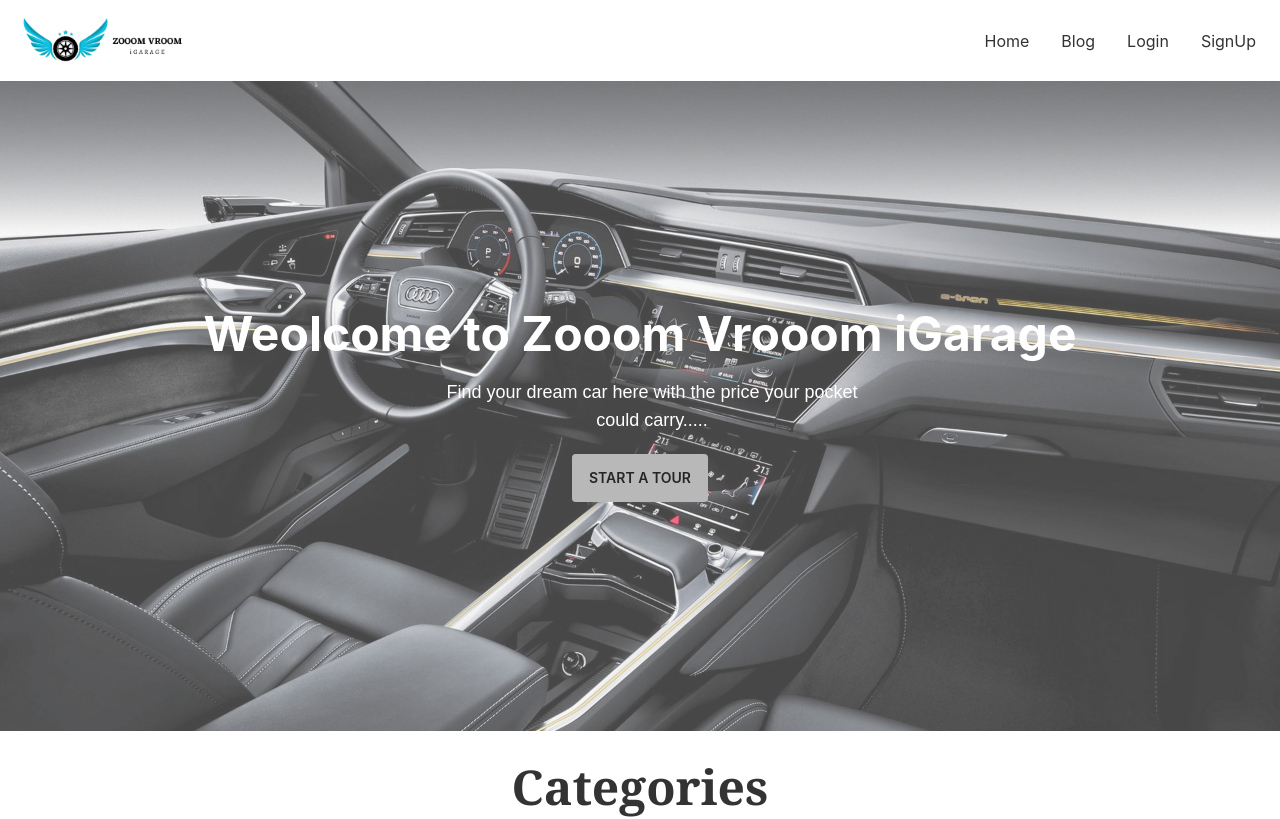
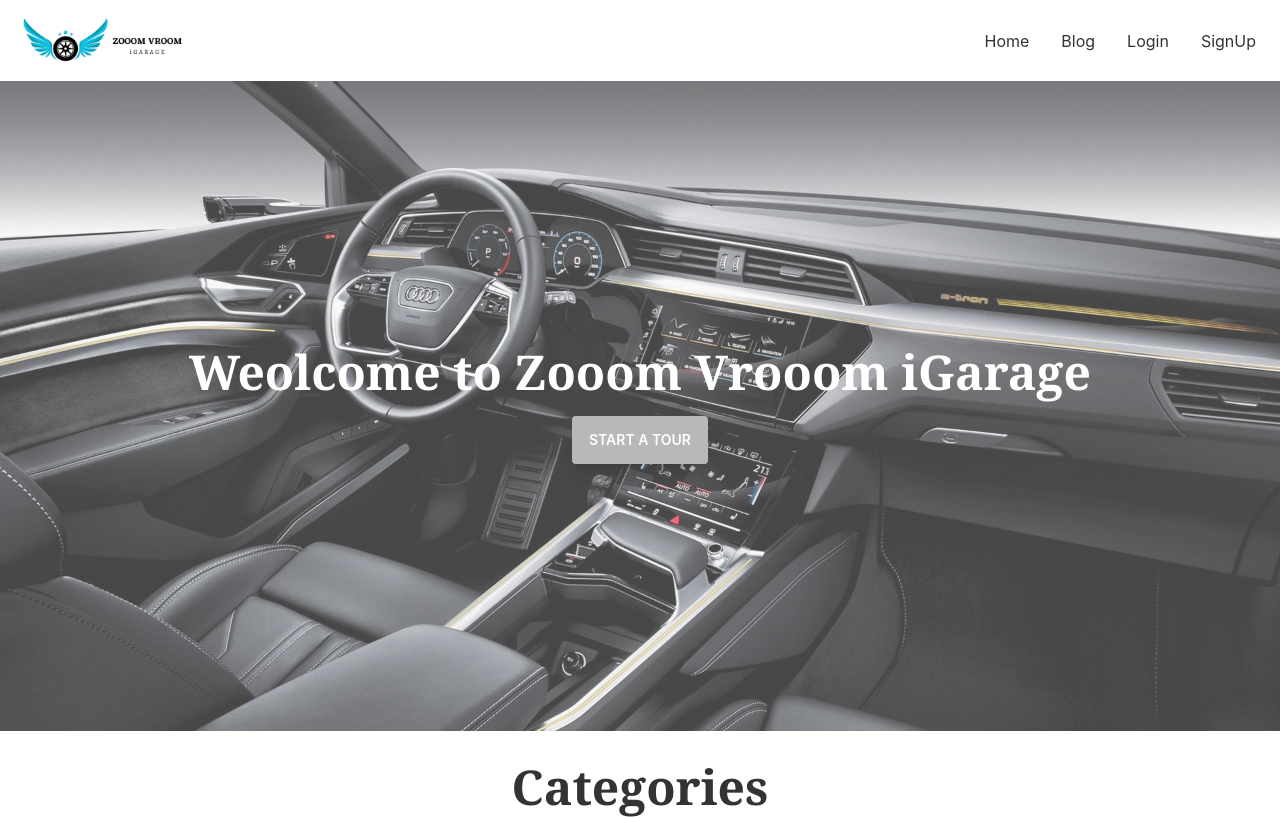
Before and after one commit to arnob999/zooom-vroom-igarage-client, a React (Create React App) app: page / in a window 1280 px wide. Shown: the top 819 px of the page. Built offline with nearby package versions, Linux system fonts and the light colour scheme; no server answers.

Commit message:
Hero minor changes

```diff
--- a/src/Pages/HomePage/Hero/Hero.js
+++ b/src/Pages/HomePage/Hero/Hero.js
@@ -6,9 +6,9 @@ const Hero = () => {
             <div className="hero-overlay bg-opacity-30"></div>
             <div className="hero-content text-center text-neutral-content">
                 <div className=" text-white">
-                    <h1 className="mb-5 text-5xl font-bold">Weolcome to Zooom Vrooom iGarage</h1>
-                    <p className="mb-5 text-lg mx-auto w-2/4">Find your dream car here with the price your pocket could carry.....</p>
-                    <button className="btn btn-primary">Start a tour</button>
+                    <h1 className="mb-5 text-5xl font-serif font-bold">Weolcome to Zooom Vrooom iGarage</h1>
+
+                    <button className="btn text-white shadow-lg btn-primary">Start a tour</button>
                 </div>
             </div>
         </div>
```
